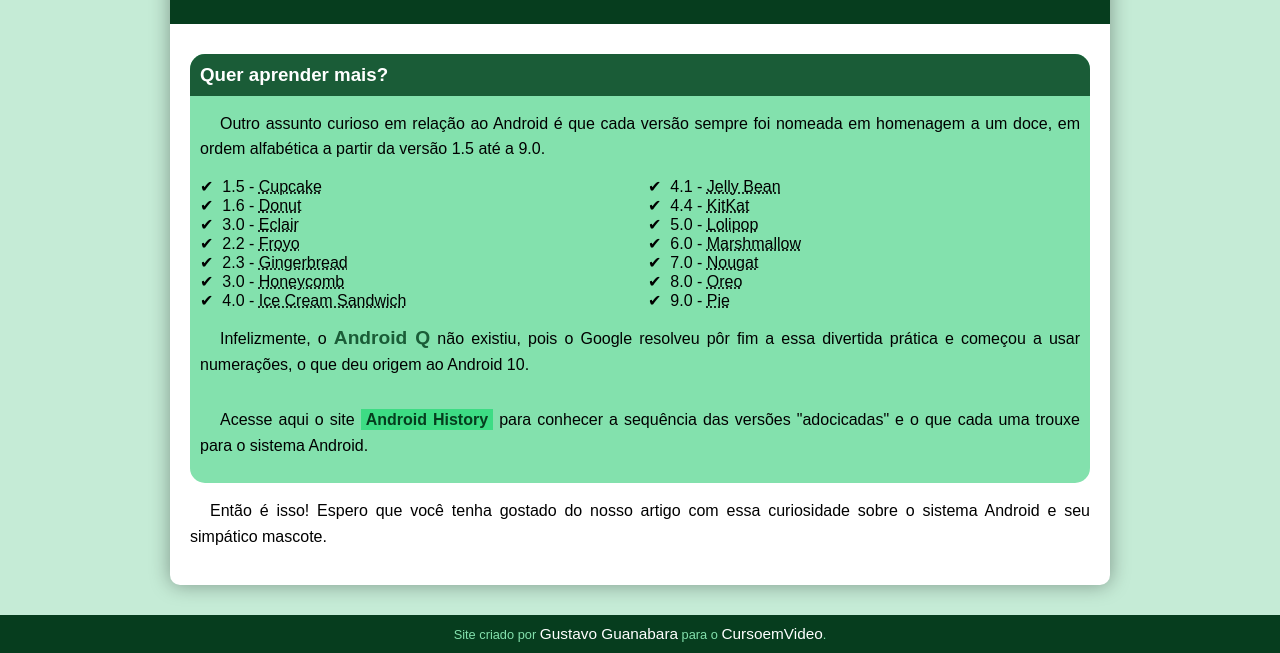
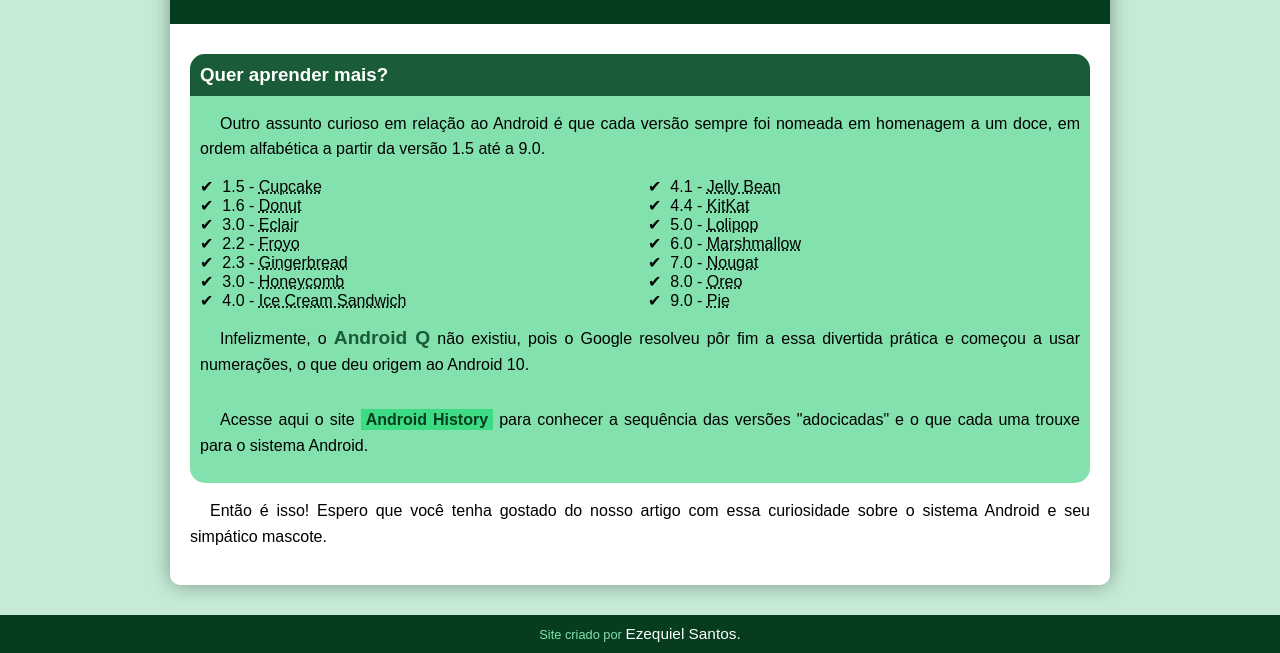
Before and after one commit to Ez3gamer/projeto-android, a plain HTML site: page index.html in a window 1280 px wide. Shown: the part 2252-2905 px from the top of the page. Drawn offline with Linux system fonts and the light colour scheme.

Commit message:
mudei auguns links

```diff
--- a/index.html
+++ b/index.html
@@ -83,7 +83,7 @@
         </article>
     </main>
     <footer>
-        <p>Site criado por <a href="https://gustavoguanabara.github.io/" target="_blank">Gustavo Guanabara</a> para o <a href="https://www.youtube.com/cursoemvideo" target="_blank">CursoemVideo</a>.</p>
+        <p>Site criado por <a href="https://github.com/Ez3gamer" target="_blank">Ezequiel Santos.</a>
     </footer>
 </body>
 </html>
```
